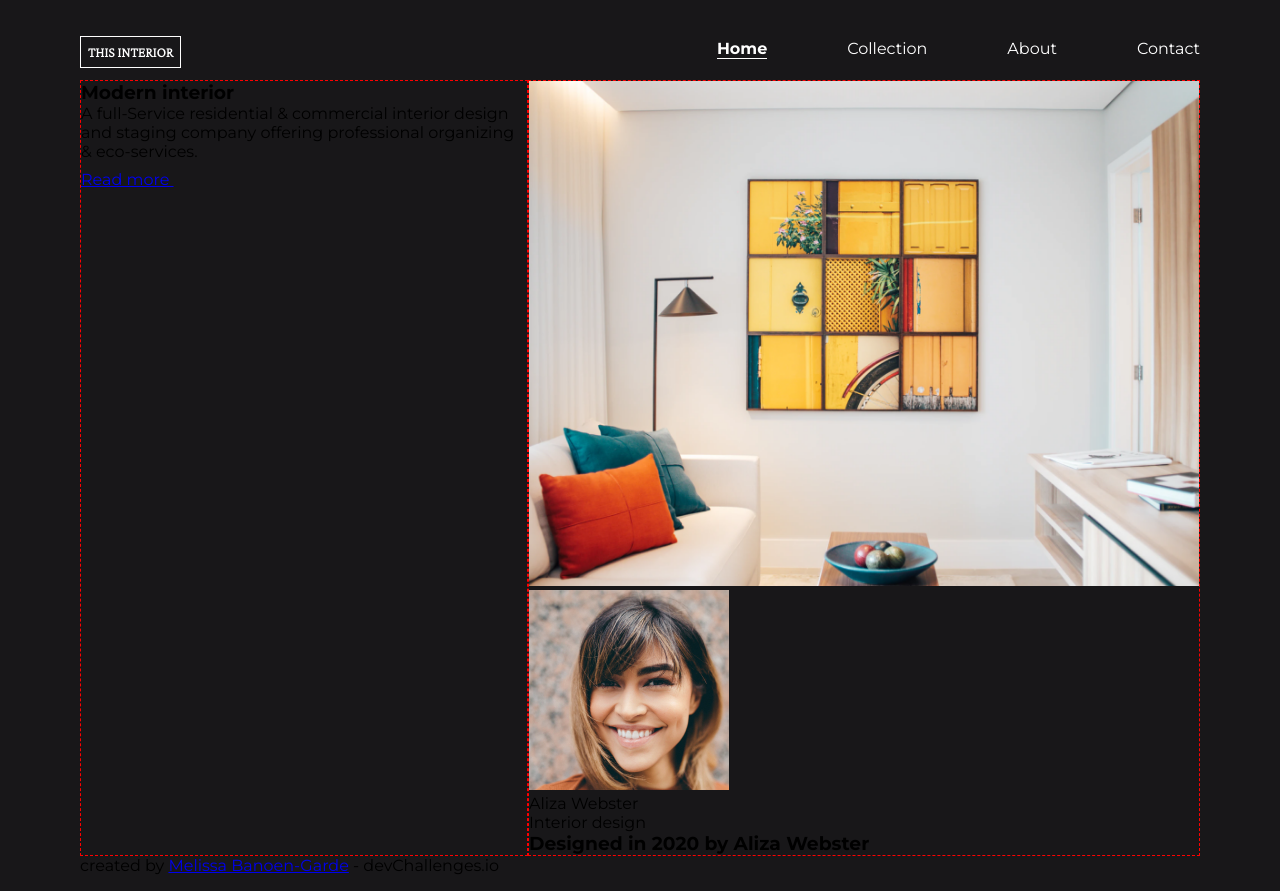
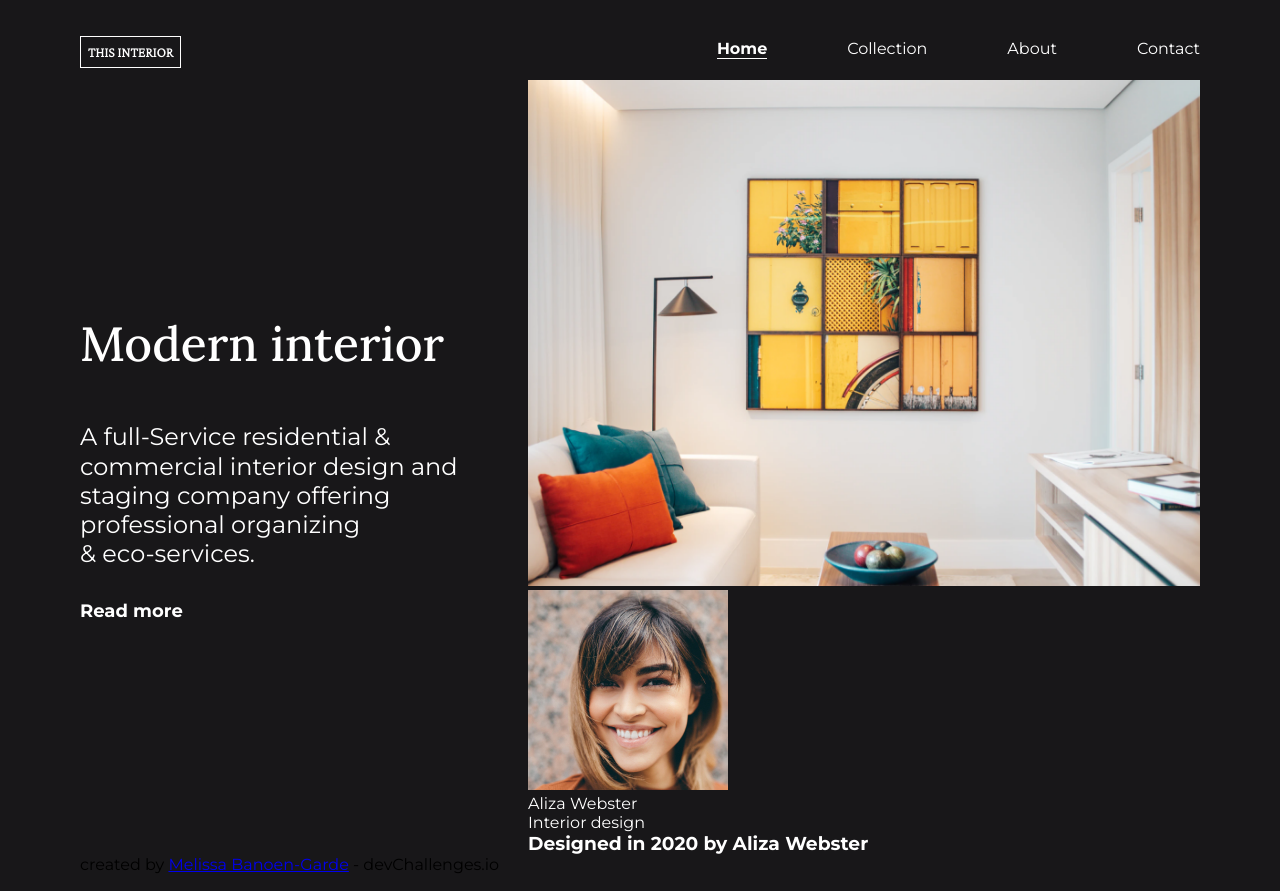
Before and after one commit to neonita/devchallenges, a plain HTML site: page Responsive-Web-Developer/interior-consultant-master/index.html in a window 1280 px wide. Drawn offline with nearby package versions, Linux system fonts and the light colour scheme.

Commit message:
styled left grid's title and text

```diff
--- a/Responsive-Web-Developer/interior-consultant-master/css/style.css
+++ b/Responsive-Web-Developer/interior-consultant-master/css/style.css
@@ -104,10 +104,35 @@ body {
   display: grid;
   grid-template-columns: 40% 60%;
   grid-template-rows: auto;
+  color: #fff;
 }
 
 .grid__cell {
-  border: 1px dashed red;
+  align-self: center;
+  justify-self: start;
+}
+
+.grid-left__title {
+  font-family: var(--font-accent);
+  font-weight: 500;
+  font-size: var(--text-xl);
+  margin-bottom: 1em;
+}
+
+.grid-left__text {
+  text-align: start;
+  font-size: var(--text-lg);
+  font-weight: 400;
+  line-height: 29.26px;
+  margin-bottom: 1em;
+}
+
+.grid-left__link {
+  color: #fff;
+  font-size: var(--text-md);
+  font-weight: 700;
+  text-decoration: none;
+  transition: 0.15s ease-in-out;
 }
 
 .grid-right__img {
--- a/Responsive-Web-Developer/interior-consultant-master/index.html
+++ b/Responsive-Web-Developer/interior-consultant-master/index.html
@@ -64,8 +64,9 @@
         <section class="grid__cell">
           <h1 class="grid-left__title">Modern interior</h1>
           <p class="grid-left__text">
-            A full-Service residential & commercial interior design and staging
-            company offering professional organizing & eco-services.
+            A full-Service residential &<br />commercial interior design and<br />
+            staging company offering<br />
+            professional organizing<br />& eco-services.
           </p>
           <a href="/" target="_blank" class="grid-left__link">
             Read more
```
